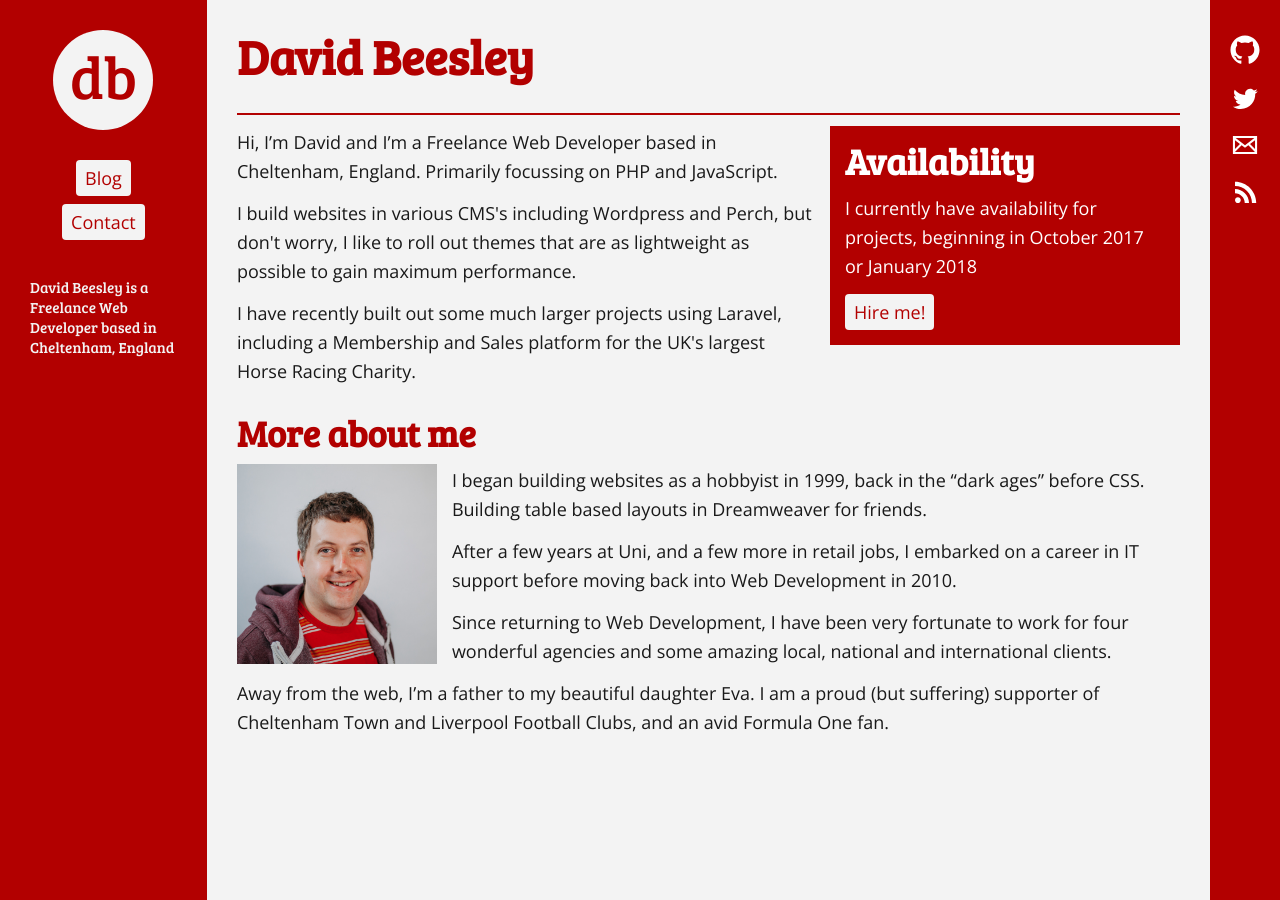
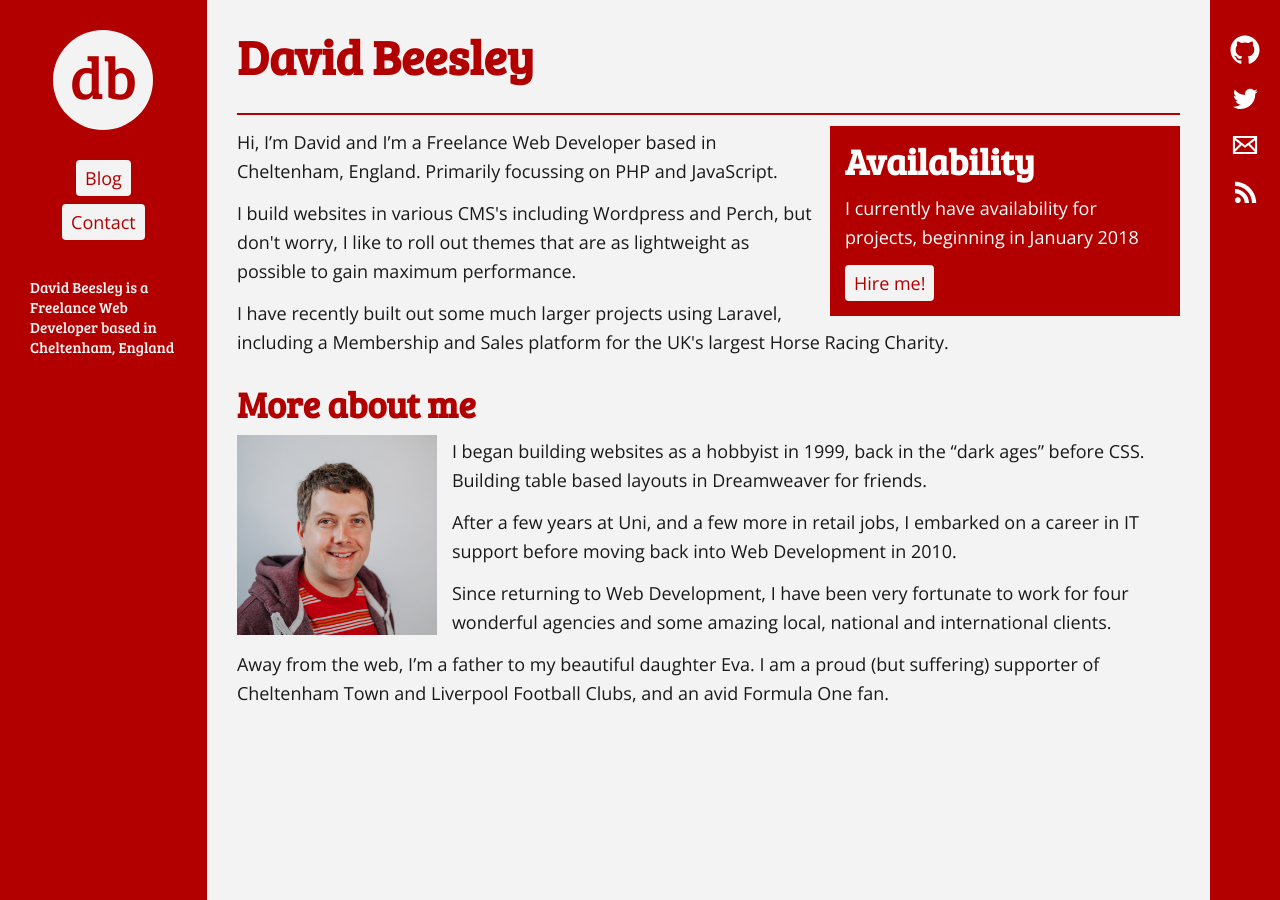
Before and after one commit to davebeesley/davebeesley.github.io, a Jekyll site: the page built from index.html, in a window 1280 px wide. Built offline with Jekyll 4.4.1, drawn with Linux system fonts in a browser that asks for light colours; the list of posts is cut into pages by our own code; comment, search, counter and statistics services are not loaded.

Commit message:
Change availability

```diff
--- a/_includes/availability.html
+++ b/_includes/availability.html
@@ -1,5 +1,5 @@
 <aside class="availability">
     <h2>Availability</h2>
-    <p>I currently have availability for projects, beginning in October 2017 or January 2018</p>
+    <p>I currently have availability for projects, beginning in January 2018</p>
     <a href="/contact">Hire me!</a>
 </aside>
```
